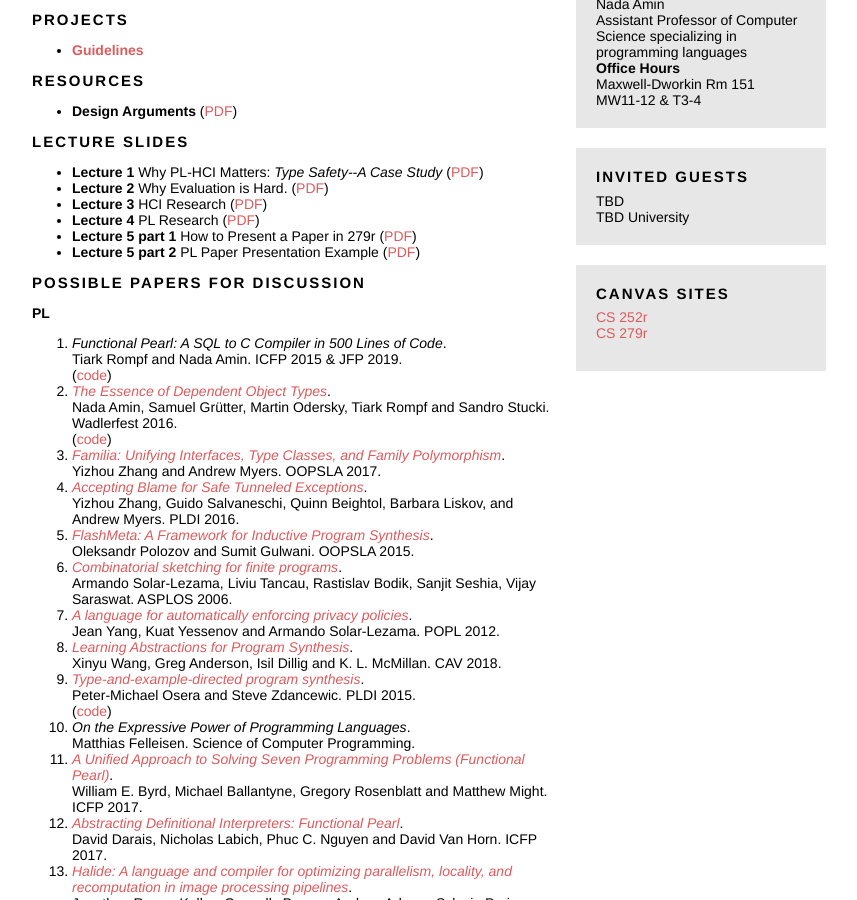
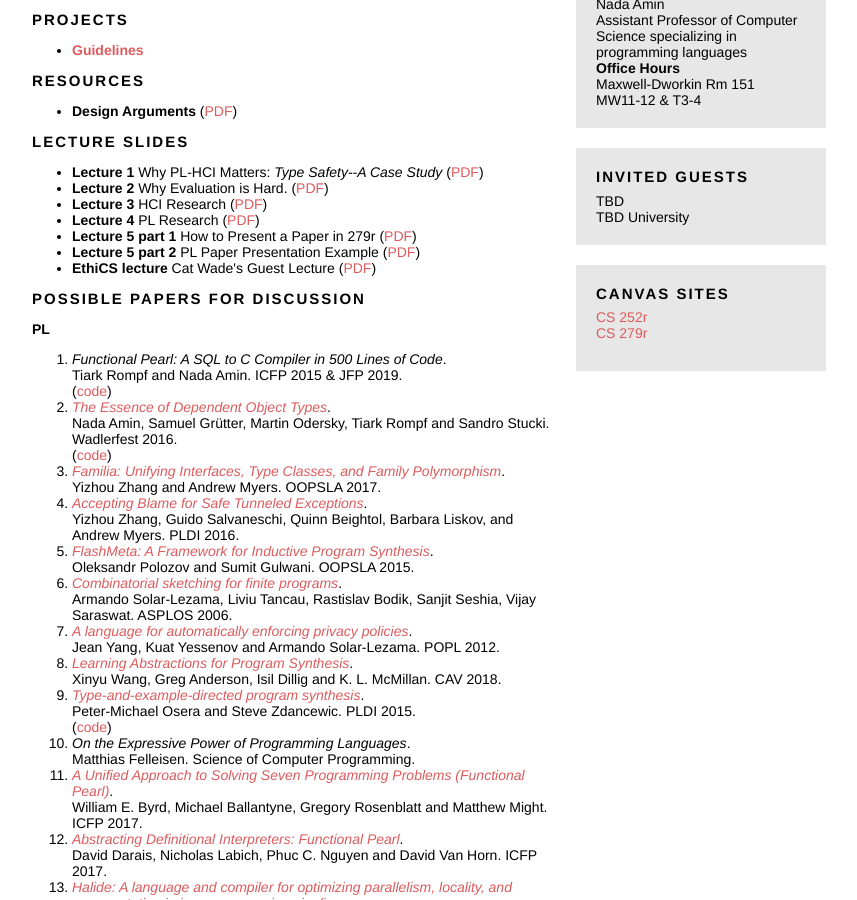
Before and after one commit to eglassman/pl-hci-seminar, a Jekyll site: the page built from index.html, in a window 1280 px wide and 900 px high, scrolled down 551 px. Shown: the whole window, without its empty margins (211-1068 px from the left). Built offline with Jekyll 4.4.1, drawn with Linux system fonts in a browser that asks for light colours.

Commit message:
added link to ethics slides

```diff
--- a/index.html
+++ b/index.html
@@ -71,6 +71,7 @@ Students enrolled in 252r will select and present papers on PL topics including
         <li><b>Lecture 4</b> PL Research (<a href="slides4.pdf">PDF</a>)</li>
         <li><b>Lecture 5 part 1</b> How to Present a Paper in 279r (<a href="How-to-present-279r.pdf">PDF</a>)</li>
         <li><b>Lecture 5 part 2</b> PL Paper Presentation Example (<a href="slides_pl_paper.pdf">PDF</a>)</li>
+        <li><b>EthiCS lecture</b> Cat Wade's Guest Lecture (<a href="ethics.pdf">PDF</a>)</li>
       </ul>
     </div>
 
```
